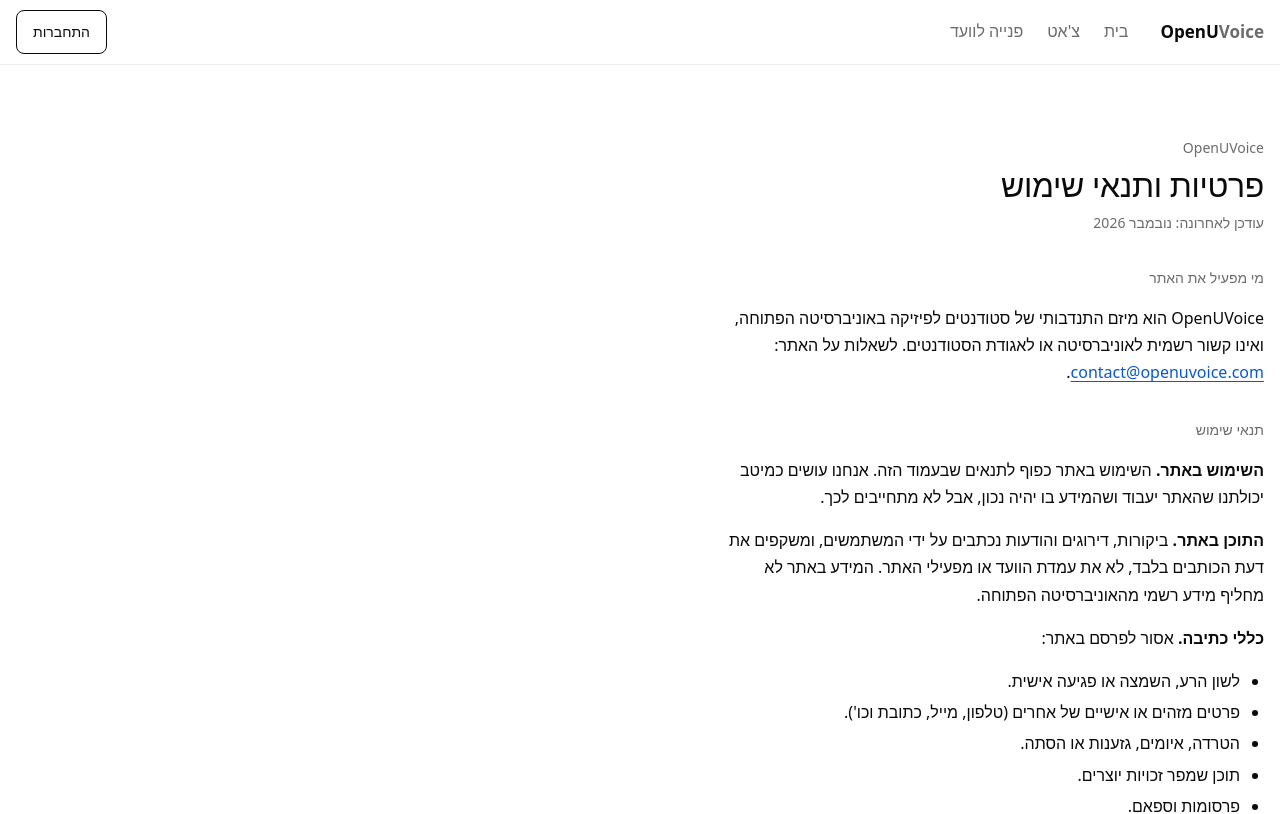
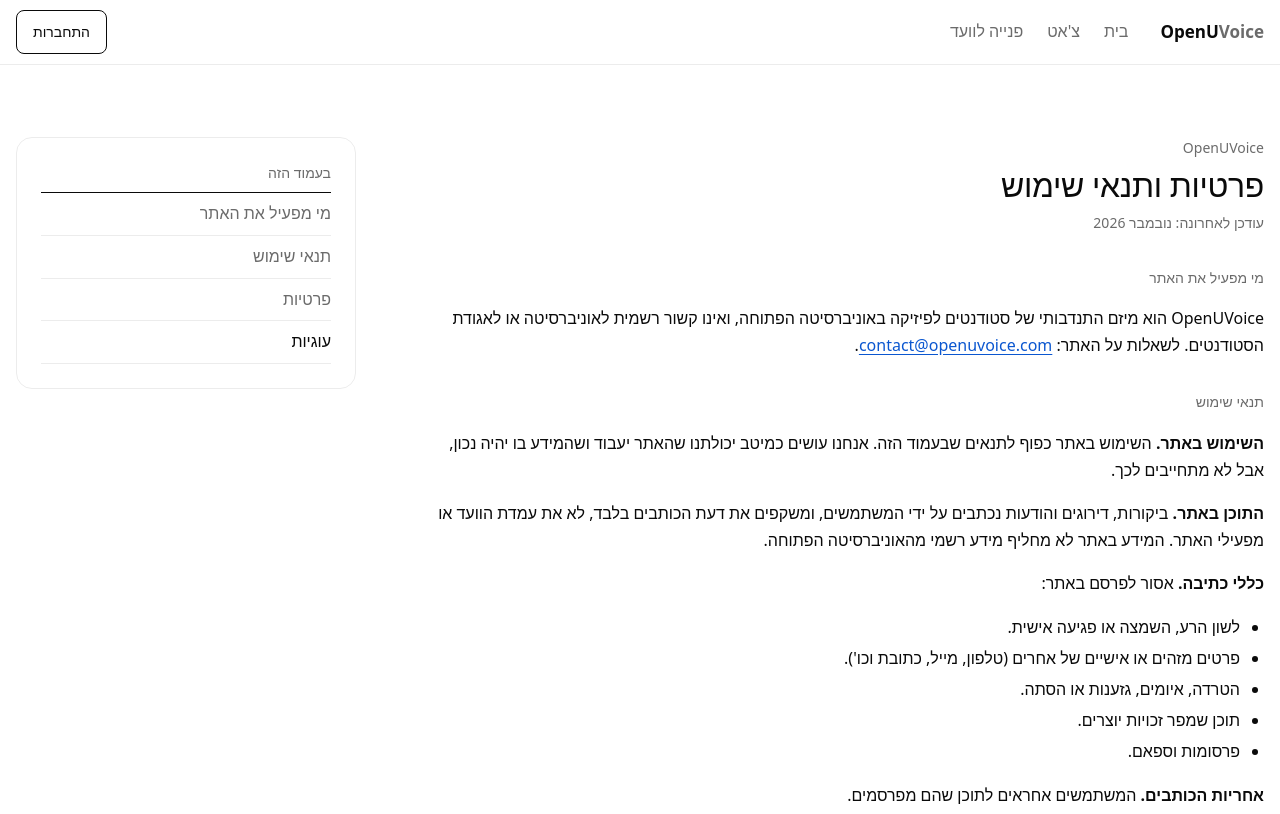
Before and after one commit to Shilo-Wexler/openu-physics-hub, a React (Vite) app in the folder public-frontend/: page /privacy in a window 1280 px wide. Shown: the top 814 px of the page. Built offline with nearby package versions, Linux system fonts and the light colour scheme; no server answers.

Commit message:
Add section list beside privacy page on desktop

```diff
--- a/public-frontend/src/features/about/AboutPage.module.css
+++ b/public-frontend/src/features/about/AboutPage.module.css
@@ -98,7 +98,7 @@
   text-underline-offset: 3px;
 }
 
-/* The side card (desktop only): a bordered card that stays in view while the text scrolls. */
+/* The side card (desktop only): about's credits, privacy's list of sections. */
 .side {
   display: none;
 }
@@ -111,22 +111,23 @@
 }
 
 /* A second group in the card gets room above its title. */
-.people + .sideTitle {
+.sideList + .sideTitle {
   margin-block-start: var(--space-5);
 }
 
 /* Rows between thin lines, with a dark line on top, like the home tiles. */
-.people {
+.sideList {
   margin: 0;
   padding: 0;
   list-style: none;
   border-block-start: 1px solid var(--color-text);
 }
 
-.people li {
+.sideList li {
   border-block-end: 1px solid var(--color-border);
 }
 
+/* About: a person's row, the name above the site it links to. */
 .personRow {
   display: flex;
   flex-direction: column;
@@ -148,6 +149,24 @@
 .personRow:hover .personName {
   text-decoration: underline;
   text-underline-offset: 3px;
+}
+
+/* Privacy: a section's row. Grey until it is the one being read. */
+.tocLink {
+  display: block;
+  padding-block: var(--space-2);
+  color: var(--color-text-muted);
+  text-decoration: none;
+  transition: color 0.15s;
+}
+
+.tocLink:hover,
+.tocCurrent {
+  color: var(--color-text);
+}
+
+.tocCurrent {
+  font-weight: var(--weight-medium);
 }
 
 @media (min-width: 1024px) {
@@ -174,8 +193,19 @@
     border-radius: 16px;
   }
 
+  /* A jump to a section stops below the sticky header, not under it. */
+  .sectionTitle {
+    scroll-margin-top: calc(64px + var(--space-5));
+  }
+
   /* The card shows the credit on desktop, so the line at the end is not needed. */
   .credit {
     display: none;
   }
 }
+
+@media (prefers-reduced-motion: reduce) {
+  .tocLink {
+    transition: none;
+  }
+}
--- a/public-frontend/src/features/about/AboutPage.tsx
+++ b/public-frontend/src/features/about/AboutPage.tsx
@@ -90,7 +90,7 @@ function PeopleList({ title, people }: { title: string; people: Person[] }) {
   return (
     <>
       <h2 className={styles.sideTitle}>{title}</h2>
-      <ul className={styles.people}>
+      <ul className={styles.sideList}>
         {people.map((person) => {
           const { Icon, label } = SITES[person.site];
           return (
--- a/public-frontend/src/features/about/PrivacyPage.tsx
+++ b/public-frontend/src/features/about/PrivacyPage.tsx
@@ -1,13 +1,81 @@
 /** /privacy: terms of use, privacy and cookies. Shares the about page's look. */
 
+import { useEffect, useState, type MouseEvent } from "react";
 import styles from "./AboutPage.module.css";
 
 const CONTACT_EMAIL = "contact@openuvoice.com";
 // Change together with the text whenever the terms change.
 const LAST_UPDATED = "נובמבר 2026";
 
+// The page's sections, in order. Titles show both above each section and in the side list.
+const SECTIONS = {
+  operator: { id: "privacy-operator", title: "מי מפעיל את האתר" },
+  terms: { id: "privacy-terms", title: "תנאי שימוש" },
+  data: { id: "privacy-data", title: "פרטיות" },
+  cookies: { id: "privacy-cookies", title: "עוגיות" },
+};
+const SECTION_LIST = Object.values(SECTIONS);
+
+// A section counts as "being read" once its top passes this line (px from the window top):
+// under the 64px sticky header, with some room.
+const READING_LINE = 120;
+
+/** The id of the section being read now: the last one whose top passed the reading line. */
+function useCurrentSection(): string {
+  const [current, setCurrent] = useState(SECTION_LIST[0]?.id ?? "");
+
+  useEffect(() => {
+    let frame = 0;
+
+    function update() {
+      frame = 0;
+      const atBottom =
+        window.innerHeight + window.scrollY >= document.documentElement.scrollHeight - 2;
+      // At the very bottom the last sections may never reach the line, so the last one wins.
+      if (atBottom) {
+        setCurrent(SECTION_LIST[SECTION_LIST.length - 1]?.id ?? "");
+        return;
+      }
+      let found = SECTION_LIST[0]?.id ?? "";
+      for (const { id } of SECTION_LIST) {
+        const top = document.getElementById(id)?.getBoundingClientRect().top;
+        if (top !== undefined && top <= READING_LINE) found = id;
+      }
+      setCurrent(found);
+    }
+
+    // At most one check per frame, however fast the page scrolls.
+    function onScroll() {
+      if (!frame) frame = requestAnimationFrame(update);
+    }
+
+    update();
+    window.addEventListener("scroll", onScroll, { passive: true });
+    window.addEventListener("resize", onScroll);
+    return () => {
+      window.removeEventListener("scroll", onScroll);
+      window.removeEventListener("resize", onScroll);
+      cancelAnimationFrame(frame);
+    };
+  }, []);
+
+  return current;
+}
+
+/** Scrolls to a section without adding a history entry; smooth unless the user asked for less motion. */
+function jumpTo(event: MouseEvent<HTMLAnchorElement>, id: string) {
+  event.preventDefault();
+  const reduceMotion = window.matchMedia("(prefers-reduced-motion: reduce)").matches;
+  document
+    .getElementById(id)
+    ?.scrollIntoView({ behavior: reduceMotion ? "auto" : "smooth", block: "start" });
+}
+
 export default function PrivacyPage() {
+  const current = useCurrentSection();
+
   return (
+    <div className={styles.layout}>
       <div className={styles.page}>
         <header className={styles.header}>
           <p className={styles.eyebrow}>OpenUVoice</p>
@@ -15,9 +83,9 @@ export default function PrivacyPage() {
           <p className={styles.updated}>עודכן לאחרונה: {LAST_UPDATED}</p>
         </header>
 
-      <section className={styles.section} aria-labelledby="privacy-operator">
-        <h2 className={styles.sectionTitle} id="privacy-operator">
-          מי מפעיל את האתר
+        <section className={styles.section} aria-labelledby={SECTIONS.operator.id}>
+          <h2 className={styles.sectionTitle} id={SECTIONS.operator.id}>
+            {SECTIONS.operator.title}
           </h2>
           <p className={styles.text}>
             OpenUVoice הוא מיזם התנדבותי של סטודנטים לפיזיקה באוניברסיטה הפתוחה, ואינו קשור רשמית
@@ -29,9 +97,9 @@ export default function PrivacyPage() {
           </p>
         </section>
 
-      <section className={styles.section} aria-labelledby="privacy-terms">
-        <h2 className={styles.sectionTitle} id="privacy-terms">
-          תנאי שימוש
+        <section className={styles.section} aria-labelledby={SECTIONS.terms.id}>
+          <h2 className={styles.sectionTitle} id={SECTIONS.terms.id}>
+            {SECTIONS.terms.title}
           </h2>
           <p className={styles.text}>
             <strong>השימוש באתר.</strong> השימוש באתר כפוף לתנאים שבעמוד הזה. אנחנו עושים כמיטב
@@ -65,19 +133,19 @@ export default function PrivacyPage() {
           </p>
         </section>
 
-      <section className={styles.section} aria-labelledby="privacy-data">
-        <h2 className={styles.sectionTitle} id="privacy-data">
-          פרטיות
+        <section className={styles.section} aria-labelledby={SECTIONS.data.id}>
+          <h2 className={styles.sectionTitle} id={SECTIONS.data.id}>
+            {SECTIONS.data.title}
           </h2>
           <p className={styles.text}>
             <strong>מה אנחנו שומרים.</strong> ההתחברות היא עם Google. מ-Google אנחנו שומרים רק מזהה
-          מספרי שמאפשר לזהות אותך בכניסה הבאה. את השם, המייל והתמונה מחשבון Google אנחנו לא שומרים.
-          באתר נשמרים הכינוי והאווטאר שבחרת, ההודעות, הדירוגים, הלייקים והדיווחים שלך.
+            מספרי שמאפשר לזהות אותך בכניסה הבאה. את השם, המייל והתמונה מחשבון Google אנחנו לא
+            שומרים. באתר נשמרים הכינוי והאווטאר שבחרת, ההודעות, הדירוגים, הלייקים והדיווחים שלך.
           </p>
           <p className={styles.text}>
             <strong>פניות לוועד.</strong> פנייה אנונימית נשמרת בלי שום פרט מזהה. אם בחרת להשאיר פרטי
-          קשר (טלפון או מייל), הם נשמרים עם הפנייה, משמשים רק כדי לחזור אליך בעניין
-          הפנייה, וגלויים רק לצוות הוועד.
+            קשר (טלפון או מייל), הם נשמרים עם הפנייה, משמשים רק כדי לחזור אליך בעניין הפנייה, וגלויים
+            רק לצוות הוועד.
           </p>
           <p className={styles.text}>
             <strong>שירותים חיצוניים.</strong> האתר עובר דרך Cloudflare, שמגן עליו מפני התקפות ורושם
@@ -90,9 +158,9 @@ export default function PrivacyPage() {
           </p>
         </section>
 
-      <section className={styles.section} aria-labelledby="privacy-cookies">
-        <h2 className={styles.sectionTitle} id="privacy-cookies">
-          עוגיות
+        <section className={styles.section} aria-labelledby={SECTIONS.cookies.id}>
+          <h2 className={styles.sectionTitle} id={SECTIONS.cookies.id}>
+            {SECTIONS.cookies.title}
           </h2>
           <p className={styles.text}>
             האתר משתמש רק בעוגיות הכרחיות: עוגייה שמשאירה אותך מחובר/ת, ועוגיות אבטחה של Google ושל
@@ -100,5 +168,25 @@ export default function PrivacyPage() {
           </p>
         </section>
       </div>
+
+      {/* Desktop: the list of sections, kept in view. Hidden on the phone. */}
+      <nav className={styles.side} aria-label="בעמוד הזה">
+        <p className={styles.sideTitle}>בעמוד הזה</p>
+        <ol className={styles.sideList}>
+          {SECTION_LIST.map(({ id, title }) => (
+            <li key={id}>
+              <a
+                className={id === current ? `${styles.tocLink} ${styles.tocCurrent}` : styles.tocLink}
+                href={`#${id}`}
+                aria-current={id === current ? "location" : undefined}
+                onClick={(event) => jumpTo(event, id)}
+              >
+                {title}
+              </a>
+            </li>
+          ))}
+        </ol>
+      </nav>
+    </div>
   );
 }
```
Lines whose indentation alone changed are shown as unchanged.
